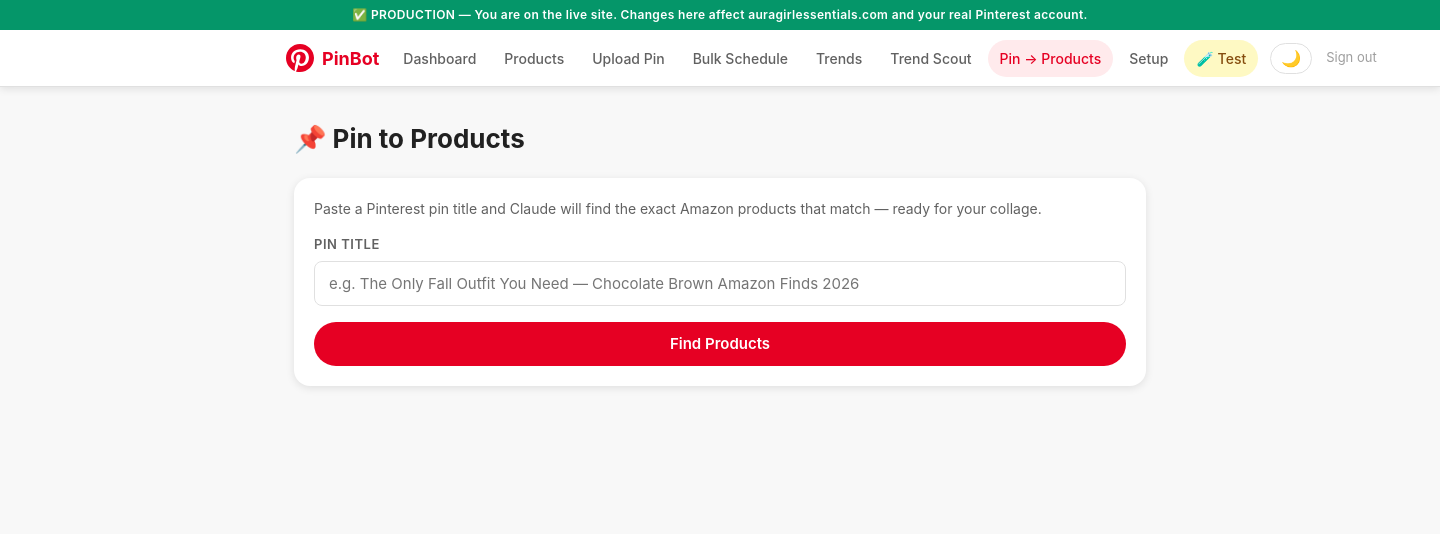
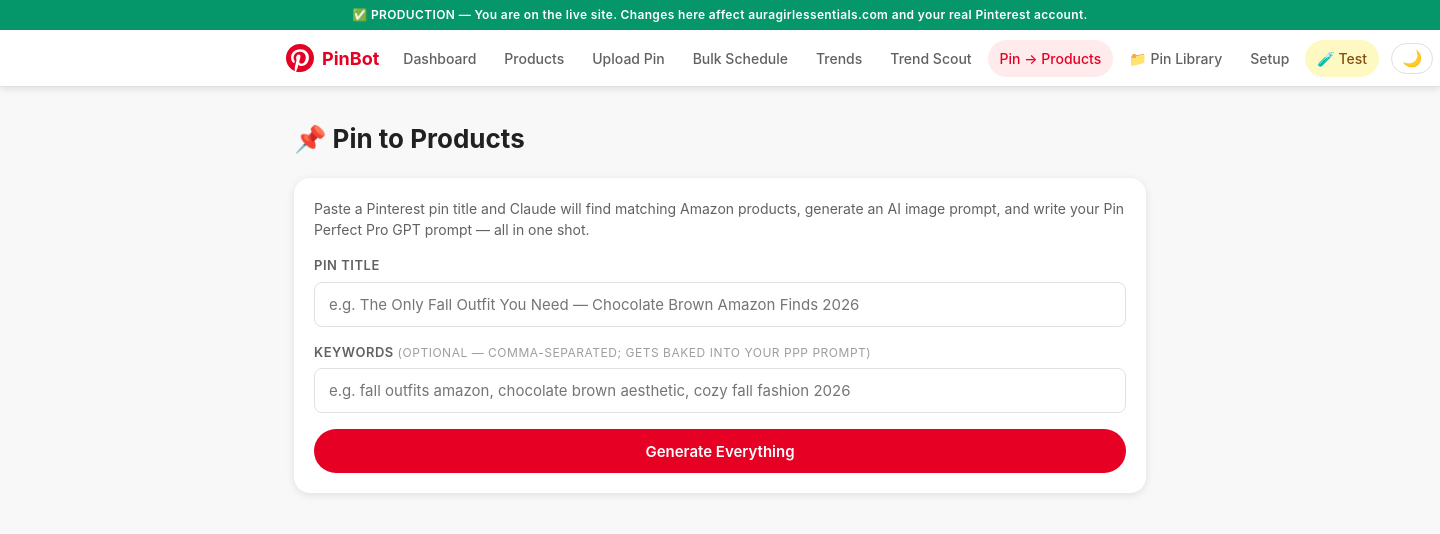
Before and after one commit to Zmoneyy/pinterest-automation, a Flask app: page /research/pin-to-products in a window 1440 px wide; the page is wider, and only the part inside the window is pictured. Shown: the top 534 px of that part. Run offline with Flask 3, Linux system fonts and the light colour scheme; the visitor is signed in with stand-in values (Sample User, id 1); some libraries are stand-ins or nearby versions.

Commit message:
Add Pin Library: keywords, image prompt, PPP prompt, folder save/view
- PinResearch DB model stores each research session (auto-created on deploy)
- Pin → Products now accepts keywords, generates 3 outputs:
    products list, ChatGPT image prompt, Pin Perfect Pro GPT prompt
- Save to Library button persists session to DB
- /pin-library — folder grid view of all saved sessions
- /pin-library/<id> — full detail page (the "folder")
- Pin Library added to nav

Co-Authored-By: Claude Sonnet 4.6 <noreply@anthropic.com>

```diff
--- a/app/routes.py
+++ b/app/routes.py
@@ -23,7 +23,7 @@ from flask import (
 )
 
 from app import db
-from app.models import Pin, Product, ProductCandidate, Setting, TrendCache
+from app.models import Pin, PinResearch, Product, ProductCandidate, Setting, TrendCache
 
 logger = logging.getLogger(__name__)
 
@@ -3523,44 +3523,63 @@ Only return valid JSON, no other text."""
 @bp.route("/research/pin-to-products", methods=["POST"])
 @login_required
 def pin_to_products_api():
-    import anthropic, urllib.parse
+    import anthropic, urllib.parse, json as _json
     data = request.get_json()
-    title = (data.get("title") or "").strip()
+    title    = (data.get("title")    or "").strip()
+    keywords = (data.get("keywords") or "").strip()
     if not title:
         return jsonify({"ok": False, "error": "No pin title provided."})
 
     client = anthropic.Anthropic(api_key=Config.ANTHROPIC_API_KEY)
-    prompt = f"""You are a Pinterest affiliate marketing expert for Aura Girl Essentials — a women's lifestyle brand selling Amazon finds.
-
-The user has this Pinterest pin title: "{title}"
-
-Break this pin title down into 4-7 specific Amazon products that would be perfect for this pin. Think about:
-- What specific items make up this look/theme/concept?
-- What would someone need to buy to recreate this?
-- Only recommend proven Amazon best sellers or highly rated products (4+ stars, 1000+ reviews) that are definitely in stock
-
-Return your response as JSON with this exact structure:
+    kw_line = f"\nKeywords to use: {keywords}" if keywords else ""
+
+    prompt = f"""You are a Pinterest affiliate marketing expert for Aura Girl Essentials — a curated women's lifestyle brand (beauty, fashion, home, wellness Amazon finds).
+
+Pinterest pin title: "{title}"{kw_line}
+
+Do three things and return everything as a single JSON object.
+
+─── 1. PRODUCTS ───
+List 5-7 specific Amazon products that a shopper would need to buy to recreate this pin's look/theme. Only include proven bestsellers (4+ stars, 1000+ reviews, definitely in stock).
+
+─── 2. AI IMAGE PROMPT ───
+Write a detailed image-generation prompt for ChatGPT/DALL-E to create a buyer-intent editorial Pinterest pin image. The prompt must:
+- Describe the exact aesthetic, mood, color palette, and composition
+- Feel like a high-end lifestyle editorial / magazine spread, not a product dump
+- Make the viewer feel they NEED this in their life immediately
+- Be optimized for Pinterest vertical format (2:3 ratio)
+- Be ready to paste directly into ChatGPT image generation
+
+─── 3. PIN PERFECT PRO PROMPT ───
+Write a complete, ready-to-paste GPT prompt the user can drop into Pin Perfect Pro (a ChatGPT tool for Pinterest copy). It must include:
+- Context about Aura Girl Essentials brand
+- The pin title
+- All the products with their Amazon links
+{"- Instructions to use these specific keywords: " + keywords if keywords else ""}
+- Instructions to write: (a) keyword-first pin title max 100 chars, (b) 3-part description: hook/keyword, transformation, CTA, (c) 15-20 hashtags
+- Follow the Money Making Pin Formula: lead with keyword, include year for recency, focus on transformation (before → after), natural CTA
+
+Return ONLY valid JSON — no markdown, no extra text:
 {{
-  "summary": "1-2 sentences describing the vibe/theme of this pin and the shopping intent",
+  "summary": "2 sentences on the vibe and shopping intent of this pin",
   "products": [
     {{
-      "name": "specific product name (brand + product if possible, e.g. 'Steve Madden Siren Ankle Boot in Tan')",
-      "why": "one sentence: why this product fits this pin perfectly",
-      "search_query": "exact Amazon search query to find this product",
-      "asin": "Amazon ASIN if you know it confidently, otherwise empty string"
+      "name": "Brand + Product Name",
+      "why": "one sentence on why it fits this pin",
+      "search_query": "exact Amazon search query",
+      "asin": "ASIN if known with confidence, else empty string"
     }}
-  ]
-}}
-
-Only return valid JSON, no other text."""
+  ],
+  "image_prompt": "the full AI image generation prompt ready to paste into ChatGPT",
+  "ppp_prompt": "the full Pin Perfect Pro GPT prompt ready to paste"
+}}"""
 
     try:
         msg = client.messages.create(
             model="claude-opus-4-5",
-            max_tokens=1200,
+            max_tokens=2500,
             messages=[{"role": "user", "content": prompt}]
         )
-        import json as _json
         result = _json.loads(msg.content[0].text)
         for p in result.get("products", []):
             q = urllib.parse.quote_plus(p.get("search_query") or p.get("name", ""))
@@ -3581,6 +3600,49 @@ Only return valid JSON, no other text."""
         return jsonify({"ok": False, "error": str(e)})
 
 
+@bp.route("/pin-library")
+@login_required
+def pin_library():
+    sessions = PinResearch.query.order_by(PinResearch.created_at.desc()).all()
+    return render_template("pin_library.html", sessions=sessions)
+
+
+@bp.route("/pin-library/<int:session_id>")
+@login_required
+def pin_folder(session_id):
+    sess = PinResearch.query.get_or_404(session_id)
+    products = sess.products_list()
+    return render_template("pin_folder.html", sess=sess, products=products)
+
+
+@bp.route("/pin-library/save", methods=["POST"])
+@login_required
+def pin_library_save():
+    import json as _json
+    data = request.get_json()
+    title        = (data.get("title")        or "").strip()
+    keywords     = (data.get("keywords")     or "").strip()
+    summary      = (data.get("summary")      or "").strip()
+    products     = data.get("products")      or []
+    image_prompt = (data.get("image_prompt") or "").strip()
+    ppp_prompt   = (data.get("ppp_prompt")   or "").strip()
+
+    if not title:
+        return jsonify({"ok": False, "error": "Title is required."})
+
+    sess = PinResearch(
+        title        = title,
+        keywords     = keywords,
+        summary      = summary,
+        products     = _json.dumps(products),
+        image_prompt = image_prompt,
+        ppp_prompt   = ppp_prompt,
+    )
+    db.session.add(sess)
+    db.session.commit()
+    return jsonify({"ok": True, "id": sess.id})
+
+
 # ── Health check ──────────────────────────────────────────────────────────
 
 @bp.route("/health")
--- a/templates/base.html
+++ b/templates/base.html
@@ -373,6 +373,10 @@
          class="nav-link {% if request.endpoint == 'main.pin_to_products' %}active{% endif %}">
         Pin → Products
       </a>
+      <a href="{{ url_for('main.pin_library') }}"
+         class="nav-link {% if request.endpoint in ('main.pin_library','main.pin_folder') %}active{% endif %}">
+        📁 Pin Library
+      </a>
       <a href="{{ url_for('main.setup') }}"
          class="nav-link {% if request.endpoint == 'main.setup' %}active{% endif %}">
         Setup
--- a/templates/pin_to_products.html
+++ b/templates/pin_to_products.html
@@ -7,68 +7,138 @@
 <div class="card" style="margin-bottom:20px;">
   <div class="card-body">
     <p style="color:var(--gray-600);font-size:14px;margin-bottom:16px;">
-      Paste a Pinterest pin title and Claude will find the exact Amazon products that match — ready for your collage.
+      Paste a Pinterest pin title and Claude will find matching Amazon products, generate an AI image prompt, and write your Pin Perfect Pro GPT prompt — all in one shot.
     </p>
+
     <div class="form-group">
       <label>Pin Title</label>
       <input type="text" id="pinInput" placeholder="e.g. The Only Fall Outfit You Need — Chocolate Brown Amazon Finds 2026" />
     </div>
-    <button class="btn btn-red btn-full" id="p2pBtn" onclick="runP2P()">
-      Find Products
-    </button>
-  </div>
+
+    <div class="form-group">
+      <label>Keywords <span style="font-weight:400;color:var(--gray-400);font-size:12px;">(optional — comma-separated; gets baked into your PPP prompt)</span></label>
+      <input type="text" id="keywordsInput" placeholder="e.g. fall outfits amazon, chocolate brown aesthetic, cozy fall fashion 2026" />
     </div>
 
-<div id="p2pResult" style="display:none;">
-  <div class="card">
-    <div class="card-body">
-      <div style="display:flex;align-items:center;justify-content:space-between;margin-bottom:16px;">
-        <h2 style="font-size:17px;font-weight:700;">Products for this Pin</h2>
-        <button class="btn btn-ghost btn-sm" onclick="copyList()">Copy List</button>
-      </div>
-      <div id="p2pSummary" style="font-size:14px;color:var(--gray-600);margin-bottom:20px;line-height:1.6;"></div>
-      <div id="p2pProductList"></div>
-    </div>
+    <button class="btn btn-red btn-full" id="p2pBtn" onclick="runP2P()">
+      Generate Everything
+    </button>
   </div>
 </div>
 
 <div id="p2pLoading" style="display:none;text-align:center;padding:40px;">
   <div style="font-size:32px;margin-bottom:12px;">📌</div>
-  <div style="font-weight:600;margin-bottom:6px;">Finding products…</div>
-  <div style="font-size:13px;color:var(--gray-400);">Claude is matching your pin to the best Amazon finds</div>
+  <div style="font-weight:600;margin-bottom:6px;">Generating your full pin kit…</div>
+  <div style="font-size:13px;color:var(--gray-400);">Claude is finding products, writing your image prompt, and building your PPP prompt</div>
 </div>
 
 <div id="p2pError" style="display:none;" class="alert alert-error"></div>
+
+<div id="p2pResult" style="display:none;">
+
+  <!-- PRODUCTS -->
+  <div class="card" style="margin-bottom:16px;">
+    <div class="card-body">
+      <div style="display:flex;align-items:center;justify-content:space-between;margin-bottom:4px;">
+        <h2 style="font-size:17px;font-weight:700;">🛍️ Products</h2>
+        <button class="btn btn-ghost btn-sm" onclick="copySection('productsCopy')">Copy</button>
+      </div>
+      <div id="p2pSummary" style="font-size:14px;color:var(--gray-600);margin-bottom:16px;line-height:1.6;"></div>
+      <div id="p2pProductList"></div>
+      <textarea id="productsCopy" style="position:absolute;left:-9999px;" aria-hidden="true"></textarea>
+    </div>
+  </div>
+
+  <!-- AI IMAGE PROMPT -->
+  <div class="card" style="margin-bottom:16px;">
+    <div class="card-body">
+      <div style="display:flex;align-items:center;justify-content:space-between;margin-bottom:12px;">
+        <div>
+          <h2 style="font-size:17px;font-weight:700;">🎨 AI Image Prompt</h2>
+          <div style="font-size:12px;color:var(--gray-400);margin-top:2px;">Paste into ChatGPT image generation</div>
+        </div>
+        <button class="btn btn-ghost btn-sm" onclick="copySection('imagePromptBox')">Copy</button>
+      </div>
+      <textarea id="imagePromptBox" rows="6" style="width:100%;font-size:13px;line-height:1.6;border:1px solid var(--gray-200);border-radius:8px;padding:12px;resize:vertical;font-family:inherit;color:var(--gray-800);background:var(--gray-50);"></textarea>
+    </div>
+  </div>
+
+  <!-- PIN PERFECT PRO PROMPT -->
+  <div class="card" style="margin-bottom:16px;">
+    <div class="card-body">
+      <div style="display:flex;align-items:center;justify-content:space-between;margin-bottom:12px;">
+        <div>
+          <h2 style="font-size:17px;font-weight:700;">✍️ Pin Perfect Pro Prompt</h2>
+          <div style="font-size:12px;color:var(--gray-400);margin-top:2px;">Paste into Pin Perfect Pro GPT → get your title, description &amp; hashtags</div>
+        </div>
+        <button class="btn btn-ghost btn-sm" onclick="copySection('pppPromptBox')">Copy</button>
+      </div>
+      <textarea id="pppPromptBox" rows="10" style="width:100%;font-size:13px;line-height:1.6;border:1px solid var(--gray-200);border-radius:8px;padding:12px;resize:vertical;font-family:inherit;color:var(--gray-800);background:var(--gray-50);"></textarea>
+    </div>
+  </div>
+
+  <!-- SAVE -->
+  <div style="display:flex;gap:12px;align-items:center;margin-bottom:40px;">
+    <button class="btn btn-red" id="saveBtn" onclick="saveToLibrary()" style="flex:1;">
+      Save to Pin Library 📁
+    </button>
+    <a href="/pin-library" class="btn btn-ghost">View Library →</a>
+  </div>
+  <div id="saveMsg" style="display:none;font-size:13px;color:var(--green,#22c55e);text-align:center;margin-top:-30px;margin-bottom:24px;font-weight:600;"></div>
+
+</div>
 {% endblock %}
 
 {% block scripts %}
 <script>
-let lastProducts = [];
+let lastResult = null;
+let lastTitle = '';
+let lastKeywords = '';
 
 async function runP2P() {
-  const title = document.getElementById('pinInput').value.trim();
+  const title    = document.getElementById('pinInput').value.trim();
+  const keywords = document.getElementById('keywordsInput').value.trim();
   if (!title) return alert('Paste a pin title first.');
 
-  document.getElementById('p2pResult').style.display = 'none';
-  document.getElementById('p2pError').style.display = 'none';
+  lastTitle    = title;
+  lastKeywords = keywords;
+
+  document.getElementById('p2pResult').style.display  = 'none';
+  document.getElementById('p2pError').style.display   = 'none';
   document.getElementById('p2pLoading').style.display = 'block';
   document.getElementById('p2pBtn').disabled = true;
+  document.getElementById('saveMsg').style.display = 'none';
 
   try {
     const res = await fetch('/research/pin-to-products', {
       method: 'POST',
       headers: {'Content-Type': 'application/json'},
-      body: JSON.stringify({title})
+      body: JSON.stringify({title, keywords})
     });
     const data = await res.json();
     if (!data.ok) throw new Error(data.error || 'Something went wrong.');
 
+    lastResult = data;
+    renderResult(data);
+
+    document.getElementById('p2pLoading').style.display = 'none';
+    document.getElementById('p2pResult').style.display  = 'block';
+  } catch (e) {
+    document.getElementById('p2pLoading').style.display = 'none';
+    document.getElementById('p2pError').textContent = e.message;
+    document.getElementById('p2pError').style.display = 'block';
+  }
+  document.getElementById('p2pBtn').disabled = false;
+}
+
+function renderResult(data) {
   document.getElementById('p2pSummary').textContent = data.summary || '';
 
-    lastProducts = data.products || [];
+  const prods = data.products || [];
+  let copyText = 'Products for Pin\n\n';
   const list = document.getElementById('p2pProductList');
   list.innerHTML = '';
-    lastProducts.forEach((p, i) => {
+  prods.forEach((p, i) => {
     const imgSrc = p.image_url || '';
     list.innerHTML += `
       <div style="display:flex;gap:14px;align-items:flex-start;padding:14px 0;border-top:1px solid var(--gray-100);">
@@ -80,29 +150,58 @@ async function runP2P() {
         <div style="flex:1;">
           <div style="font-weight:700;font-size:15px;margin-bottom:3px;">${p.name}</div>
           <div style="font-size:13px;color:var(--gray-500);margin-bottom:8px;line-height:1.5;">${p.why}</div>
-            <a href="${p.amazon_url}" target="_blank" rel="noopener" class="btn btn-gray btn-sm">
-              Search on Amazon →
-            </a>
+          <a href="${p.amazon_url}" target="_blank" rel="noopener" class="btn btn-gray btn-sm">Search on Amazon →</a>
         </div>
       </div>`;
+    copyText += `${i+1}. ${p.name}\n   ${p.why}\n   ${p.amazon_url}\n\n`;
   });
+  document.getElementById('productsCopy').value = copyText.trim();
 
-    document.getElementById('p2pLoading').style.display = 'none';
-    document.getElementById('p2pResult').style.display = 'block';
-  } catch (e) {
-    document.getElementById('p2pLoading').style.display = 'none';
-    document.getElementById('p2pError').textContent = e.message;
-    document.getElementById('p2pError').style.display = 'block';
-  }
-  document.getElementById('p2pBtn').disabled = false;
+  document.getElementById('imagePromptBox').value = data.image_prompt || '';
+  document.getElementById('pppPromptBox').value   = data.ppp_prompt   || '';
 }
 
-function copyList() {
-  let text = 'Products for Pin\n\n';
-  lastProducts.forEach((p, i) => {
-    text += `${i+1}. ${p.name}\n   ${p.why}\n   ${p.amazon_url}\n\n`;
+function copySection(elemId) {
+  const el = document.getElementById(elemId);
+  const text = el.value || el.textContent || '';
+  navigator.clipboard.writeText(text).then(() => {
+    const btn = event.target;
+    const orig = btn.textContent;
+    btn.textContent = 'Copied!';
+    setTimeout(() => btn.textContent = orig, 1500);
   });
-  navigator.clipboard.writeText(text.trim()).then(() => alert('Copied to clipboard!'));
+}
+
+async function saveToLibrary() {
+  if (!lastResult) return;
+  document.getElementById('saveBtn').disabled = true;
+  document.getElementById('saveBtn').textContent = 'Saving…';
+
+  try {
+    const res = await fetch('/pin-library/save', {
+      method: 'POST',
+      headers: {'Content-Type': 'application/json'},
+      body: JSON.stringify({
+        title:        lastTitle,
+        keywords:     lastKeywords,
+        summary:      lastResult.summary      || '',
+        products:     lastResult.products     || [],
+        image_prompt: lastResult.image_prompt || '',
+        ppp_prompt:   lastResult.ppp_prompt   || '',
+      })
+    });
+    const data = await res.json();
+    if (!data.ok) throw new Error(data.error || 'Save failed.');
+
+    document.getElementById('saveMsg').innerHTML =
+      `✅ Saved! <a href="/pin-library/${data.id}" style="color:var(--red);text-decoration:underline;">Open folder →</a>`;
+    document.getElementById('saveMsg').style.display = 'block';
+    document.getElementById('saveBtn').textContent = 'Saved ✓';
+  } catch (e) {
+    alert('Save failed: ' + e.message);
+    document.getElementById('saveBtn').disabled = false;
+    document.getElementById('saveBtn').textContent = 'Save to Pin Library 📁';
+  }
 }
 
 document.getElementById('pinInput').addEventListener('keydown', e => {
```
Also changed, not shown: app/models.py (+24 -0 lines), templates/pin_folder.html (added, +122 -0 lines), templates/pin_library.html (added, +60 -0 lines). Lines whose indentation alone changed are shown as unchanged.
